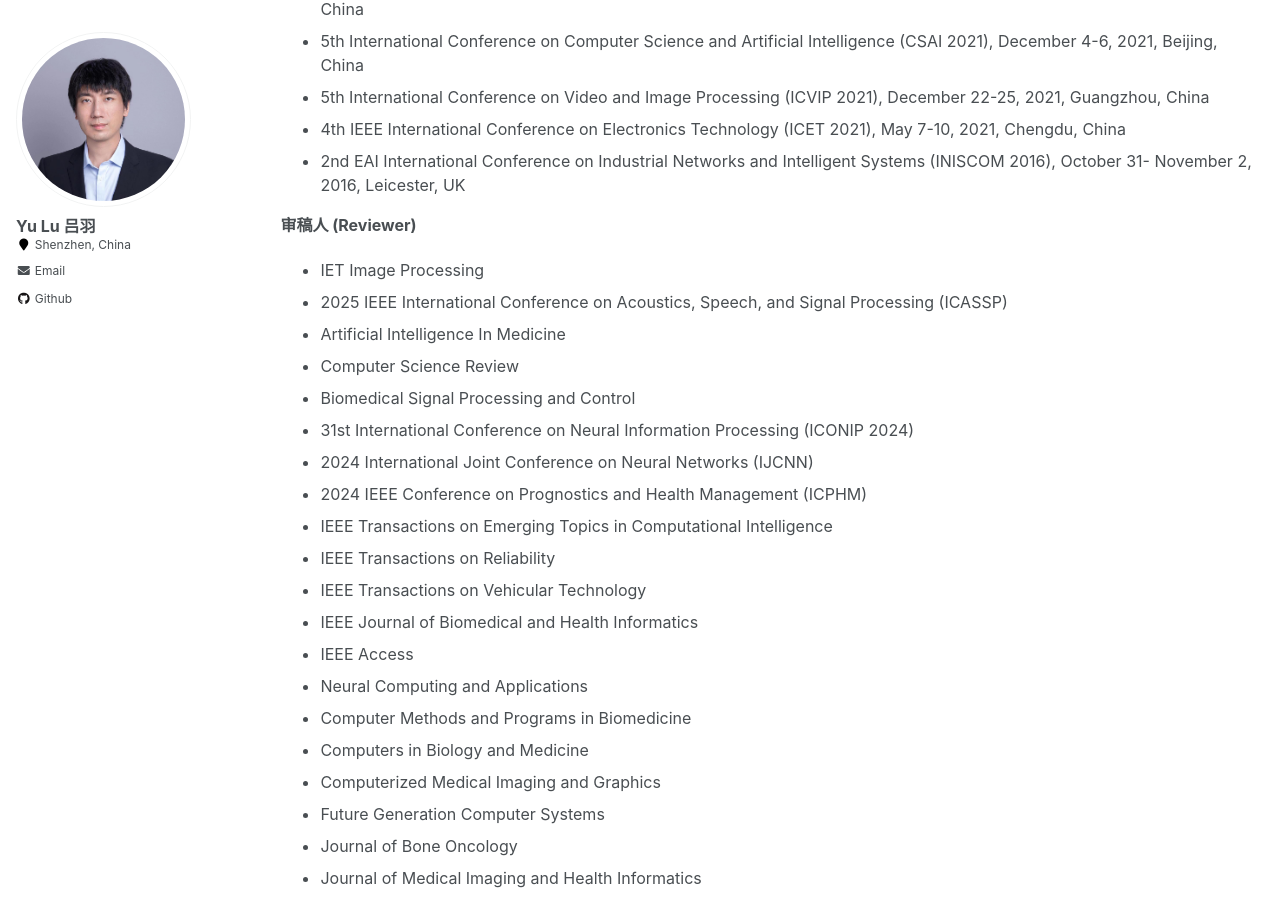
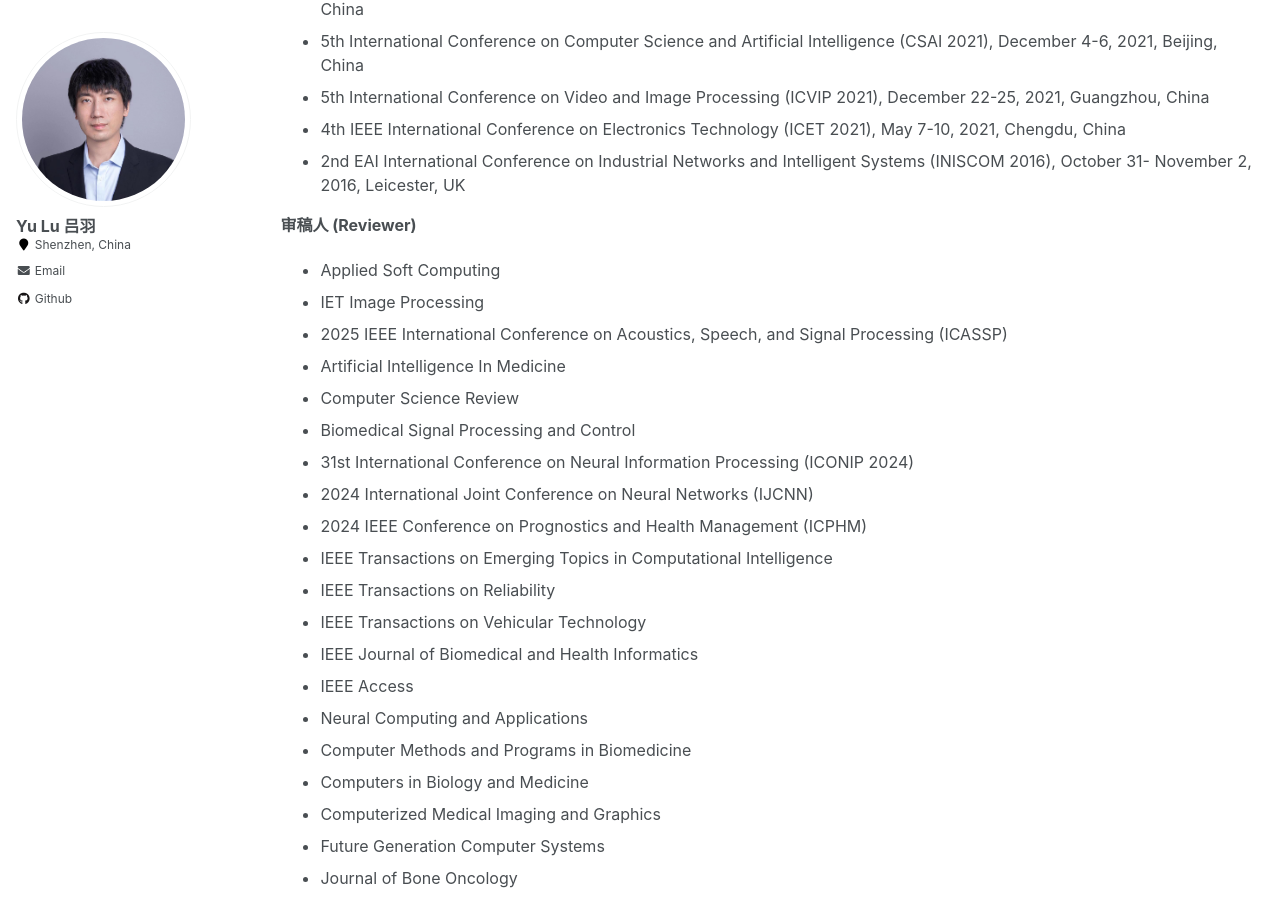
Before and after one commit to YukariUmezawa/lvyu.github.io, a Jekyll site: the page built from _pages/work.md, in a window 1280 px wide and 900 px high, scrolled down 1067 px. Built offline with Jekyll 4.4.1, drawn with Linux system fonts in a browser that asks for light colours.

Commit message:
Update work.md

```diff
--- a/_pages/work.md
+++ b/_pages/work.md
@@ -42,6 +42,7 @@
 
 
 **审稿人 (Reviewer)**
+- Applied Soft Computing
 - IET Image Processing
 - 2025 IEEE International Conference on Acoustics, Speech, and Signal Processing (ICASSP)
 - Artificial Intelligence In Medicine
```
